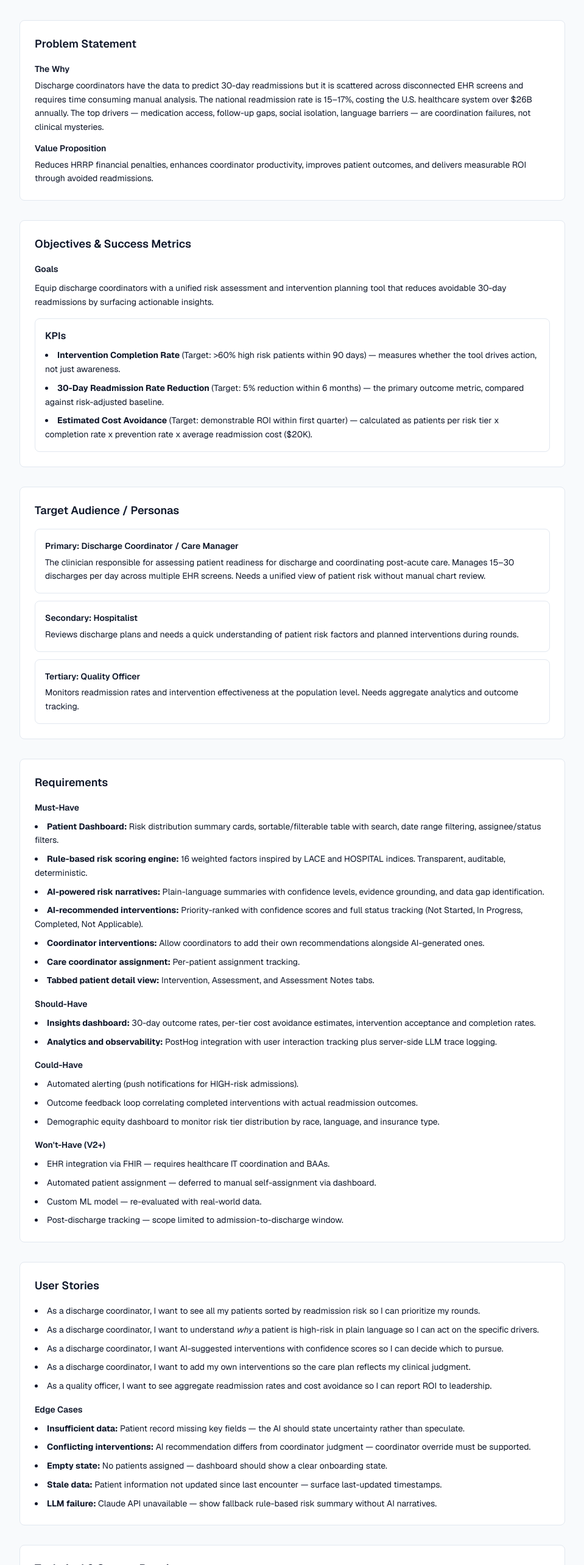
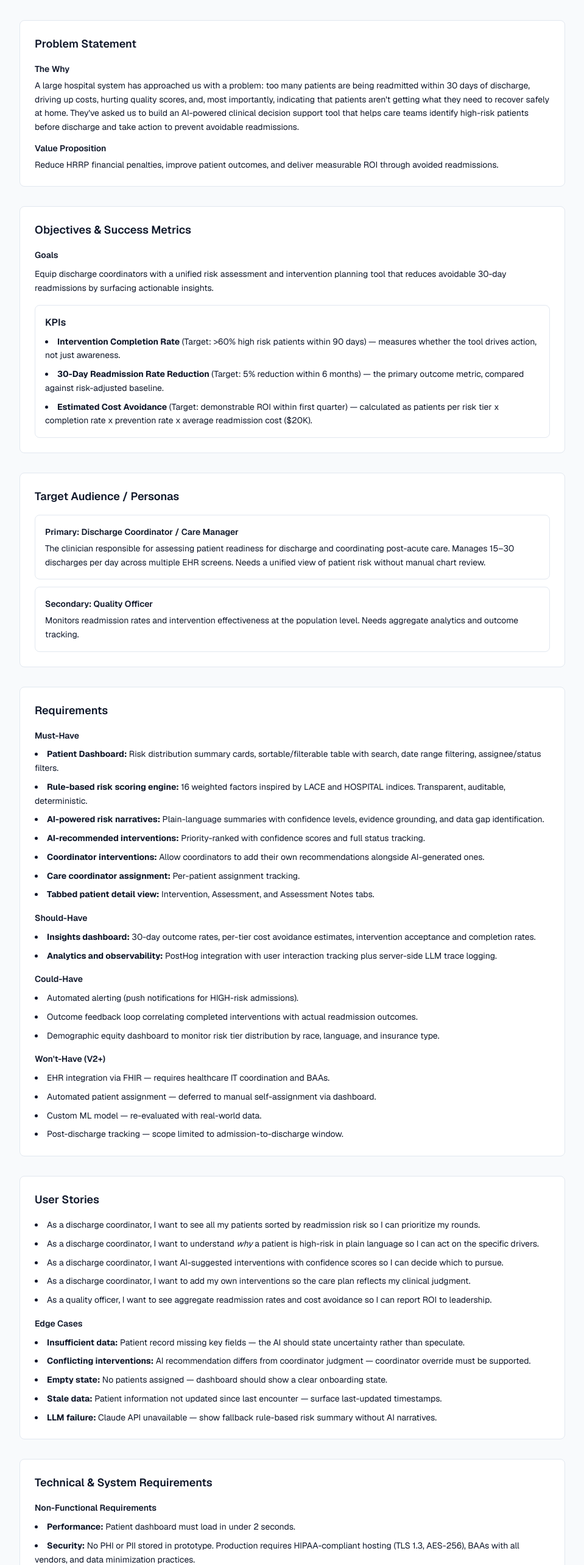
Before and after one commit to jgladden/blue, a Next.js app: page /brief in a window 1280 px wide. Shown: the part 140-2706 px from the top of the page at 61% size, without its empty margins (160-1119 px from the left). Built offline with nearby package versions, Linux system fonts and the light colour scheme; no server answers.

Commit message:
brief changes

```diff
--- a/src/app/brief/page.tsx
+++ b/src/app/brief/page.tsx
@@ -17,7 +17,7 @@ export default function ProductBriefPage() {
             <div>
               <h3 className="font-semibold mb-1">The Why</h3>
               <p>
-                Discharge coordinators have the data to predict 30-day readmissions but it is scattered across disconnected EHR screens and requires time consuming manual analysis. The national readmission rate is 15–17%, costing the U.S. healthcare system over $26B annually. The top drivers — medication access, follow-up gaps, social isolation, language barriers — are coordination failures, not clinical mysteries.
+                A large hospital system has approached us with a problem: too many patients are being readmitted within 30 days of discharge, driving up costs, hurting quality scores, and, most importantly, indicating that patients aren't getting what they need to recover safely at home. They've asked us to build an AI-powered clinical decision support tool that helps care teams identify high-risk patients before discharge and take action to prevent avoidable readmissions.
               </p>
             </div>
 
@@ -25,7 +25,7 @@ export default function ProductBriefPage() {
               <h3 className="font-semibold mb-1">Value Proposition</h3>
 
               <p>
-                Reduces HRRP financial penalties, enhances coordinator productivity, improves patient outcomes, and delivers measurable ROI through avoided readmissions.
+                Reduce HRRP financial penalties, improve patient outcomes, and deliver measurable ROI through avoided readmissions.
               </p>
             </div>
           </div>
@@ -62,11 +62,7 @@ export default function ProductBriefPage() {
               <p className="mt-1">The clinician responsible for assessing patient readiness for discharge and coordinating post-acute care. Manages 15–30 discharges per day across multiple EHR screens. Needs a unified view of patient risk without manual chart review.</p>
             </div>
             <div className="border border-border rounded-lg p-4">
-              <h3 className="font-semibold">Secondary: Hospitalist</h3>
-              <p className="mt-1">Reviews discharge plans and needs a quick understanding of patient risk factors and planned interventions during rounds.</p>
-            </div>
-            <div className="border border-border rounded-lg p-4">
-              <h3 className="font-semibold">Tertiary: Quality Officer</h3>
+              <h3 className="font-semibold">Secondary: Quality Officer</h3>
               <p className="mt-1">Monitors readmission rates and intervention effectiveness at the population level. Needs aggregate analytics and outcome tracking.</p>
             </div>
           </div>
@@ -83,7 +79,7 @@ export default function ProductBriefPage() {
                 <li><strong>Patient Dashboard:</strong> Risk distribution summary cards, sortable/filterable table with search, date range filtering, assignee/status filters.</li>
                 <li><strong>Rule-based risk scoring engine:</strong> 16 weighted factors inspired by LACE and HOSPITAL indices. Transparent, auditable, deterministic.</li>
                 <li><strong>AI-powered risk narratives:</strong> Plain-language summaries with confidence levels, evidence grounding, and data gap identification.</li>
-                <li><strong>AI-recommended interventions:</strong> Priority-ranked with confidence scores and full status tracking (Not Started, In Progress, Completed, Not Applicable).</li>
+                <li><strong>AI-recommended interventions:</strong> Priority-ranked with confidence scores and full status tracking.</li>
                 <li><strong>Coordinator interventions:</strong> Allow coordinators to add their own recommendations alongside AI-generated ones.</li>
                 <li><strong>Care coordinator assignment:</strong> Per-patient assignment tracking.</li>
                 <li><strong>Tabbed patient detail view:</strong> Intervention, Assessment, and Assessment Notes tabs.</li>
@@ -157,7 +153,7 @@ export default function ProductBriefPage() {
             <div>
               <h3 className="font-semibold mb-2">Non-Functional Requirements</h3>
               <ul className="space-y-2 list-disc list-inside">
-                <li><strong>Performance:</strong> Patient dashboard must load in under 2 seconds. AI narrative generation requires a loading state.</li>
+                <li><strong>Performance:</strong> Patient dashboard must load in under 2 seconds.</li>
                 <li><strong>Security:</strong> No PHI or PII stored in prototype. Production requires HIPAA-compliant hosting (TLS 1.3, AES-256), BAAs with all vendors, and data minimization practices.</li>
                 <li><strong>Scalability:</strong> Architecture must support scaling to hospital patient populations (thousands of active patients).</li>
                 <li><strong>Compliance:</strong> Must follow clinical safety guardrails: temperature 0 for deterministic outputs, closed-context constraint, cite-or-don't-say rules, no differential diagnosis.</li>
```
